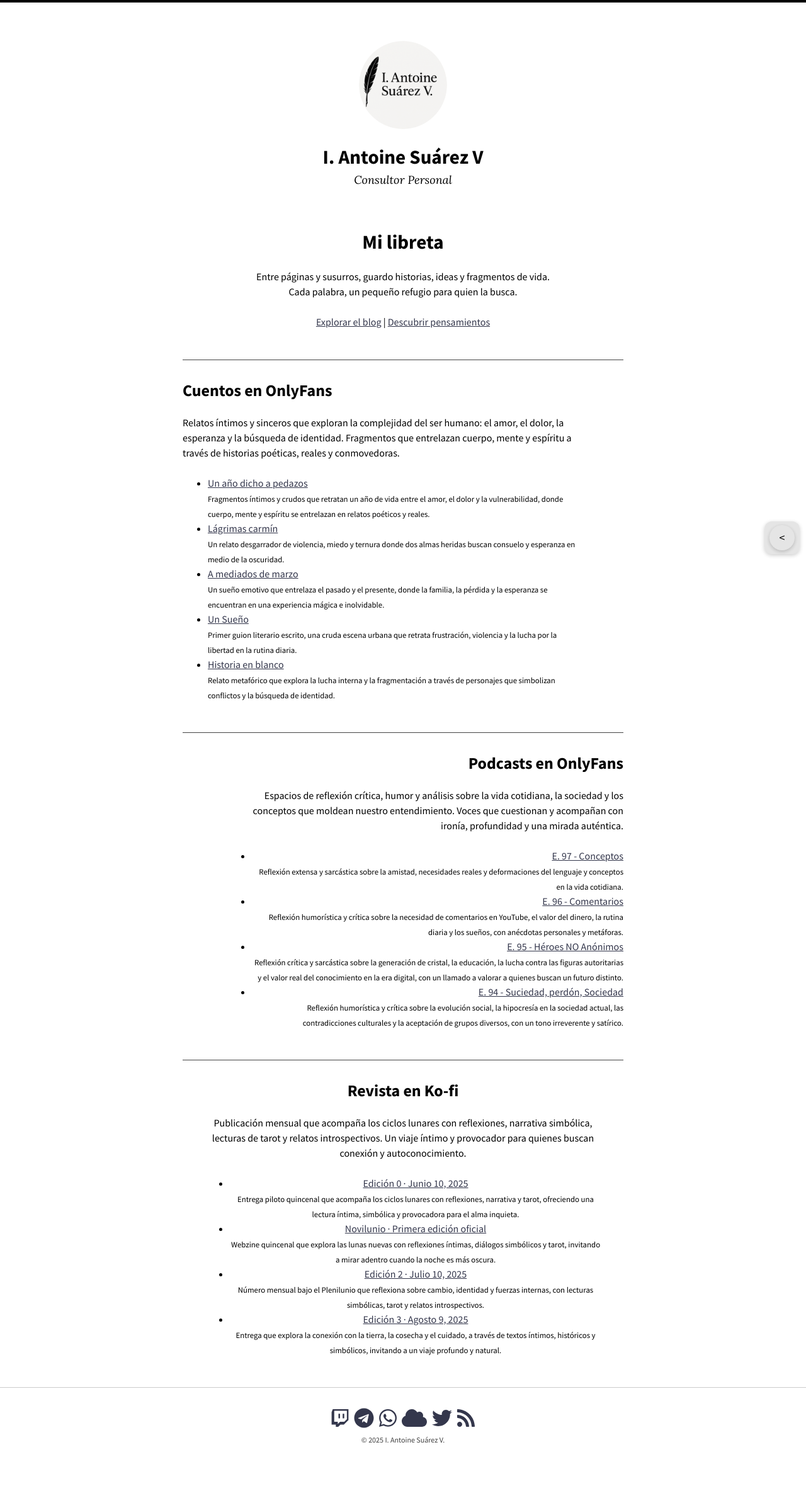
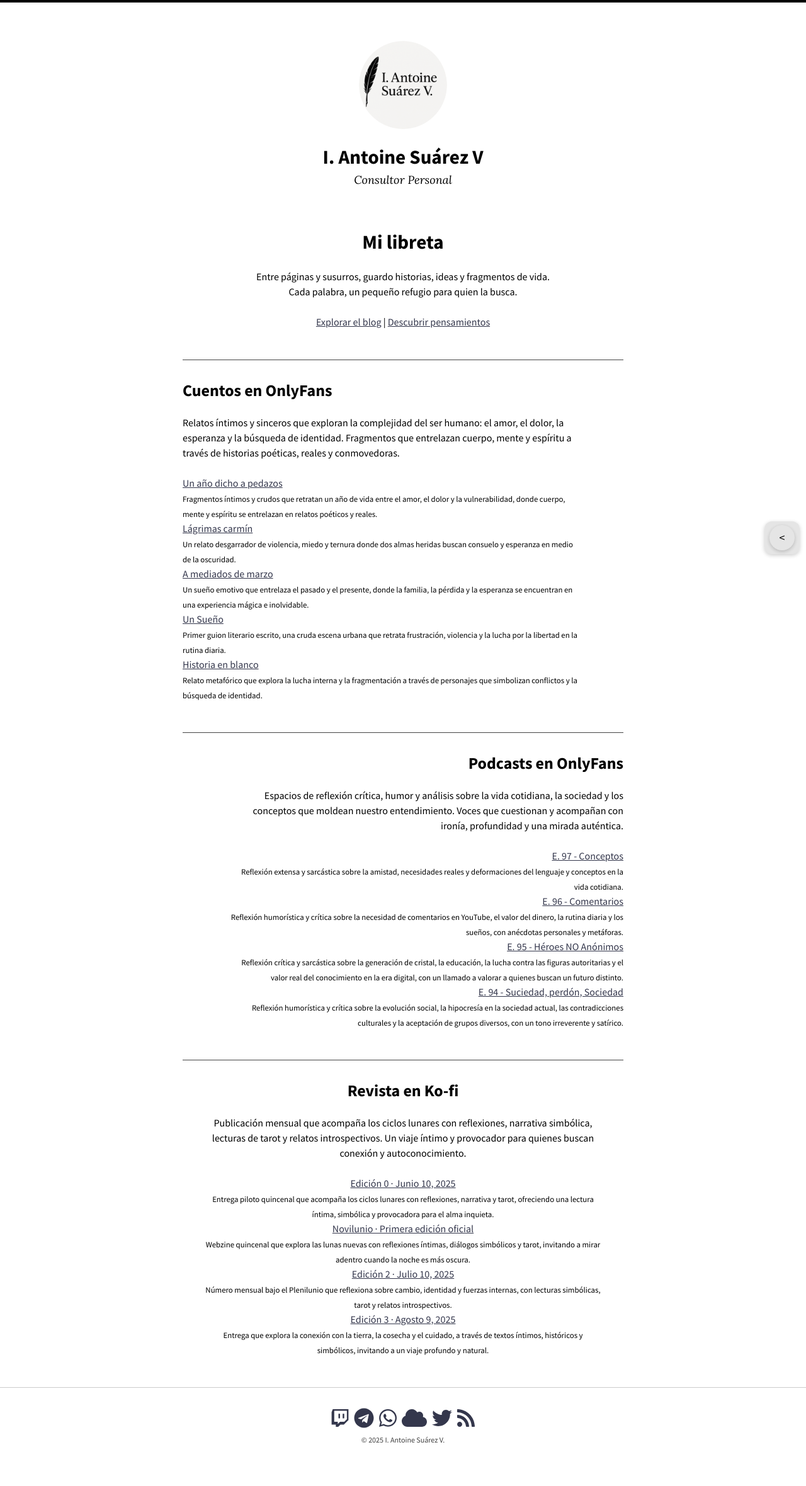
Before and after one commit to KajiiNarumi/iasuarezv, a Jekyll site: the page built from libreta.html, in a window 1280 px wide. Shown: the whole page at 63% size. Built offline with Jekyll 4.4.1, drawn with Linux system fonts in a browser that asks for light colours; nearby versions of some CDN libraries.

Commit message:
Update libreta.html

```diff
--- a/libreta.html
+++ b/libreta.html
@@ -101,4 +101,11 @@ title: "Mi libreta"
     margin-left: auto;
     margin-right: auto;
   }
+
+  ul, ol {
+  list-style: none;
+  padding-left: 0;
+  margin-left: 0;
+}
+
 </style>
```
